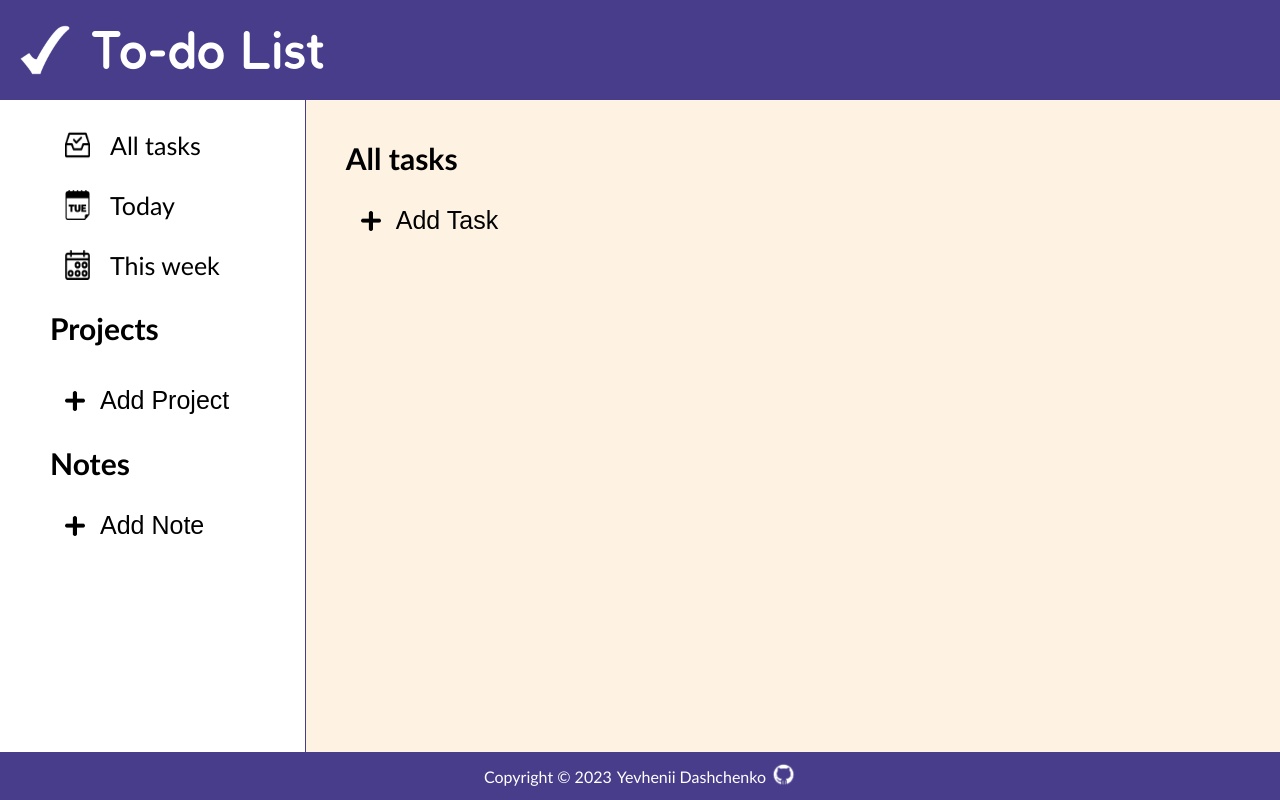
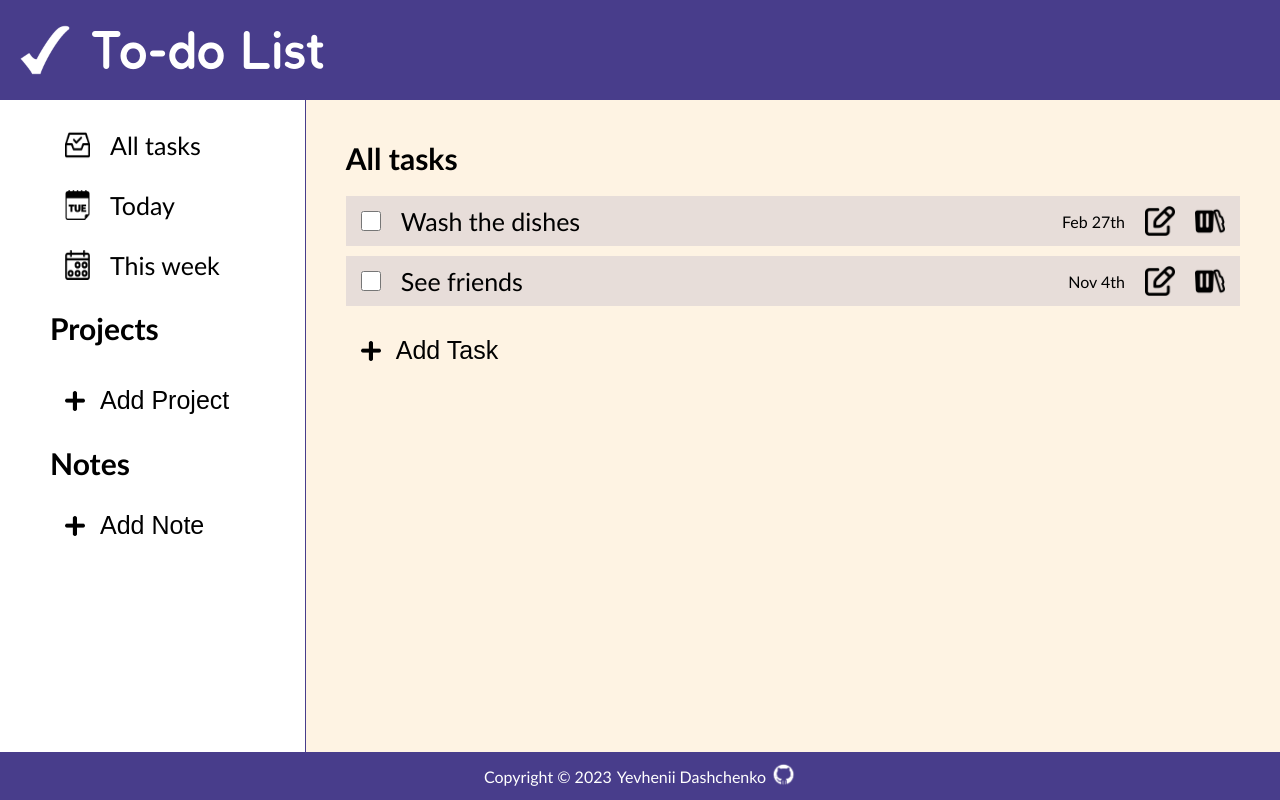
Before and after one commit to Ydashchenko/to-do-list, a website with bundled scripts: page dist/index.html in a window 1280 px wide. Built offline with nearby package versions, Linux system fonts and the light colour scheme.

Commit message:
Add all-tasks-tab module

```diff
--- a/src/index.js
+++ b/src/index.js
@@ -1,6 +1,7 @@
 import './style.css';
 import { createTask } from './modules/create-task';
 import { createAddTaskForm } from './modules/create-add-task-form';
+import { createAllTasksTab } from './modules/all-tasks-tab';
 
 let tasks = []
 let projects = []
@@ -8,8 +9,14 @@ let notes = []
 
 const addTaskBtn = document.getElementById('add-task')
 const submitAddTaskBtn = document.getElementById('submit-add-task')
+const todayTab = document.getElementById('today')
+
+createAllTasksTab()
+
+todayTab.addEventListener('click', createAllTasksTab)
 
 addTaskBtn.addEventListener('click', createAddTaskForm)
 submitAddTaskBtn.addEventListener('click', (e) => {
     e.preventDefault()
+    addNewTaskToArray
 })
--- /dev/null
+++ b/src/modules/addNewTaskToArray.js
@@ -0,0 +1,9 @@
+import { createTask } from "./create-task";
+
+export function addNewTaskToArray() {
+    const title = document.getElementById('input-title')
+    const desk = document.getElementById('input-description')
+    const date = document.getElementById('input-date')
+    const priority = document.getElementById('priority')
+    let task = createTask(title.innerHTML, desk.innerHTML, date.value, )
+}
--- /dev/null
+++ b/src/modules/all-tasks-tab.js
@@ -0,0 +1,41 @@
+export function createAllTasksTab() {
+    const main = document.getElementById('main-container')
+
+    main.innerHTML = `
+    <div id="content">
+    <h2>All tasks</h2>
+    <div id="task-list">
+
+        <div class="task">
+            <input type="checkbox" class="checkbox">
+            <h4>Wash the dishes</h4>
+            <p>Feb 27th</p>
+            <img class="edit-task" src="../src/images/edit-logo.png" alt="Edit logo">
+            <img class="remove-task" src="../src/images/delete.png" alt="Delete logo">
+        </div>
+        <div class="task">
+            <input type="checkbox" class="checkbox">
+            <h4>See friends</h4>
+            <p>Nov 4th</p>
+            <img class="edit-task" src="../src/images/edit-logo.png" alt="Edit logo">
+            <img class="remove-task" src="../src/images/delete.png" alt="Delete logo">
+        </div>
+    </div>
+
+    <button class="add-button" id="add-task"> <img src="../src/images/add-logo.png" alt="Add Logo"> Add Task</button>
+
+    <div id="add-task-form">
+        <h4>New task:</h4>
+        <input id="input-title" type="text" placeholder='Title:' required>
+        <input id="input-description" type="text" placeholder="Description:" required>
+        <input id='input-date' type="date" required>
+        <p id="priority">
+            <label id="low">Low</label>
+            <label id="medium">Medium</label>
+            <label id="high">High</label>
+        </p>
+        <button id="submit-add-task" type="submit" class="add-button"><img src="../src/images/add-logo.png" alt="Add Logo">Add To Tasks</button>
+    </div>
+</div>
+    `
+}
--- a/src/modules/create-project.js
+++ /dev/null
@@ -1,9 +0,0 @@
-export function createProject(title, description, priority) {
-    return {
-        title: title,
-        description: description,
-        dueDate() {
-            return
-        }
-    }
-}
--- a/src/modules/create-task.js
+++ b/src/modules/create-task.js
@@ -1,8 +1,9 @@
-export function createTask(title, description, dueDate, priority) {
+export function createTask(title, description, dueDate, priority, ifChecked) {
     return {
         title: title,
         description: description,
         dueDate: dueDate,
-        priority: priority
+        priority: priority,
+        ifChecked: ifChecked
     }
 }
--- a/src/style.css
+++ b/src/style.css
@@ -314,3 +314,7 @@ h3, h2 {
     background-color: red;
     color: white;
 }
+
+label {
+    font-weight: 500;
+}
```
Also changed, not shown: dist/index.html, dist/main.js.
